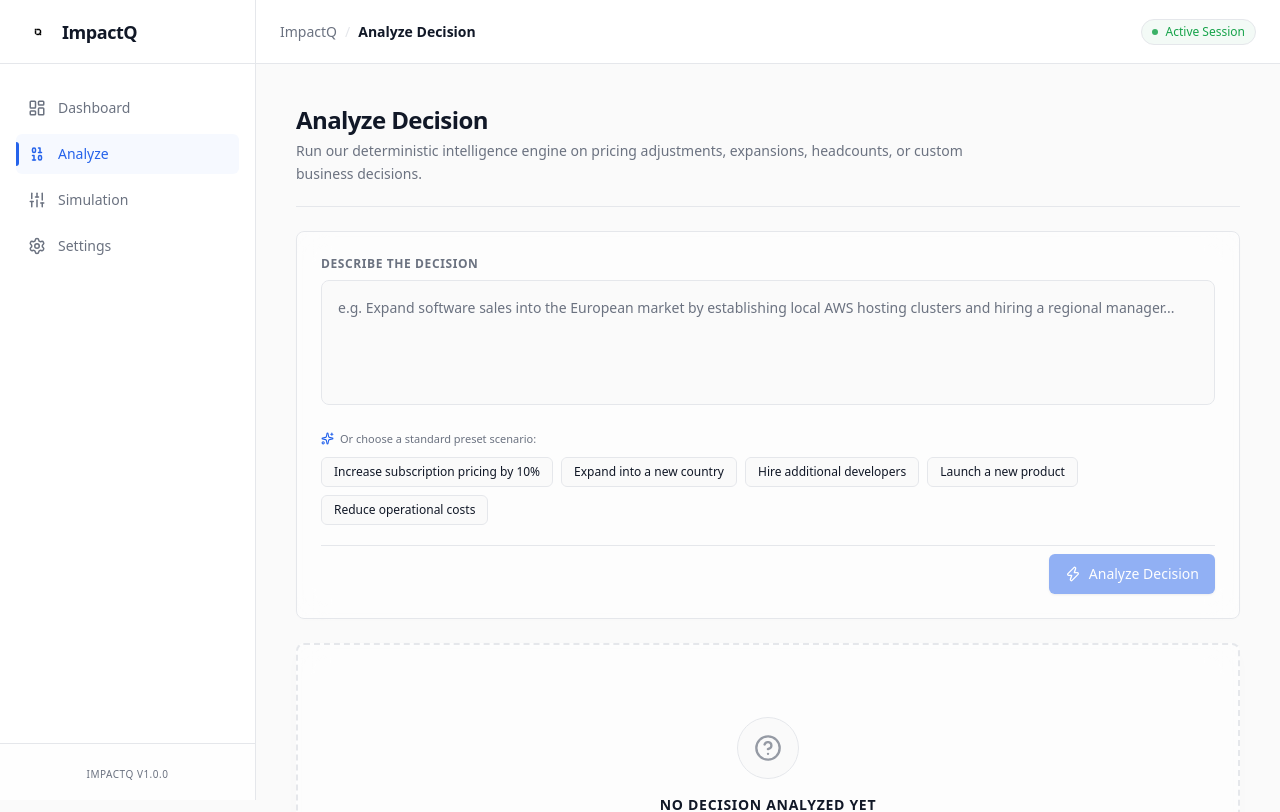
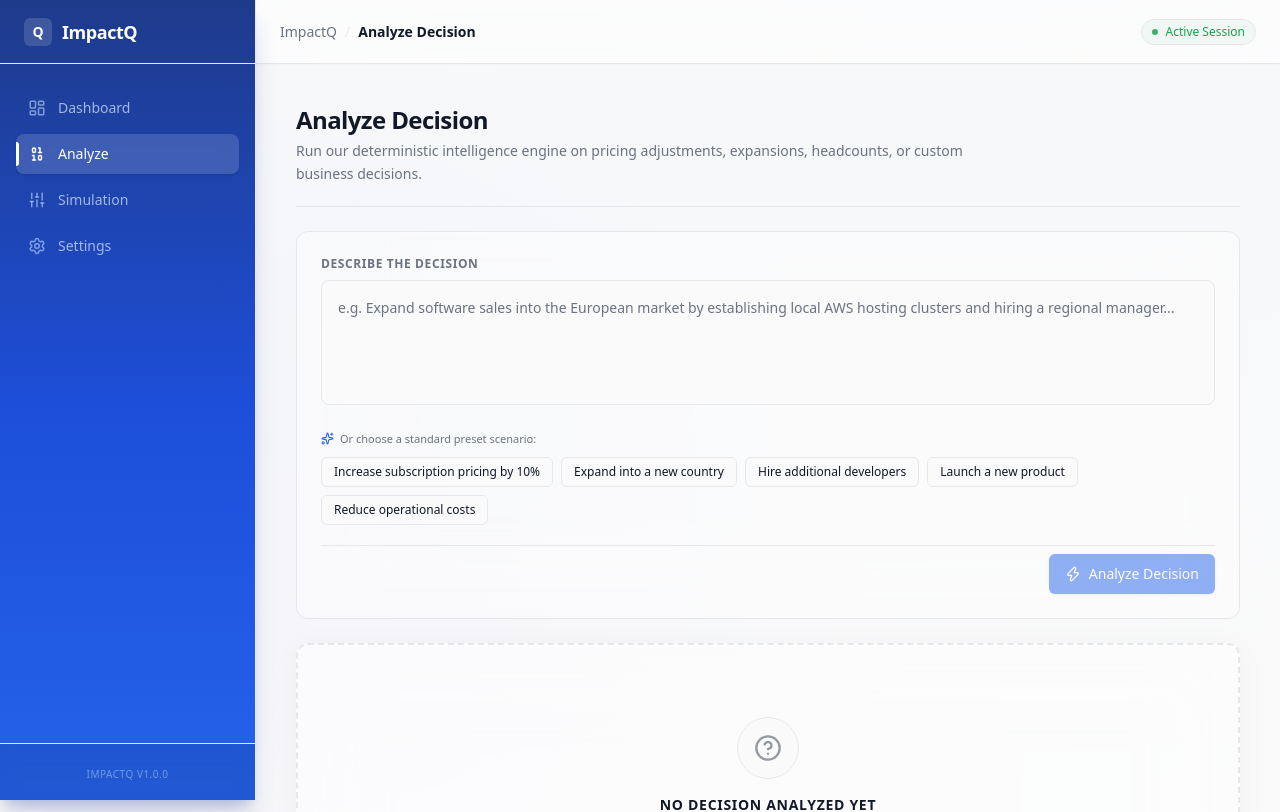
Before and after one commit to Law-13/IMPACTQ, a Next.js app in the folder frontend/: page /analyze in a window 1280 px wide. Shown: the top 812 px of the page. Built offline with nearby package versions, Linux system fonts and the light colour scheme; no server answers.

Commit message:
Add blue sidebar, liquid glass effects, and glassmorphism throughout UI

```diff
--- a/frontend/app/globals.css
+++ b/frontend/app/globals.css
@@ -70,21 +70,60 @@ body {
 
 /* Custom visual utilities */
 .card-hover {
-  transition: transform 0.2s ease, box-shadow 0.2s ease, border-color 0.2s ease;
+  transition: transform 0.25s ease, box-shadow 0.25s ease, border-color 0.25s ease, backdrop-filter 0.25s ease;
 }
 .card-hover:hover {
   transform: translateY(-2px);
-  box-shadow: 0 4px 12px rgba(0, 0, 0, 0.03);
-  border-color: var(--secondary);
+  box-shadow: 0 8px 32px rgba(37, 99, 235, 0.06), 0 2px 8px rgba(0, 0, 0, 0.03);
+  border-color: rgba(255, 255, 255, 0.3);
 }
 .dark .card-hover:hover {
-  box-shadow: 0 4px 12px rgba(0, 0, 0, 0.2);
+  box-shadow: 0 8px 32px rgba(59, 130, 246, 0.1), 0 2px 8px rgba(0, 0, 0, 0.3);
 }
 
 /* Focus states */
 *:focus-visible {
   outline: 2px solid var(--accent);
   outline-offset: 2px;
+}
+
+/* Liquid Glass Effect Utilities */
+.liquid-glass {
+  background: rgba(255, 255, 255, 0.12);
+  backdrop-filter: blur(20px) saturate(180%);
+  -webkit-backdrop-filter: blur(20px) saturate(180%);
+  border: 1px solid rgba(255, 255, 255, 0.18);
+  box-shadow: 0 8px 32px rgba(31, 38, 135, 0.04);
+}
+
+.liquid-glass-strong {
+  background: rgba(255, 255, 255, 0.25);
+  backdrop-filter: blur(40px) saturate(200%);
+  -webkit-backdrop-filter: blur(40px) saturate(200%);
+  border: 1px solid rgba(255, 255, 255, 0.25);
+  box-shadow:
+    0 8px 32px rgba(31, 38, 135, 0.06),
+    inset 0 1px 0 rgba(255, 255, 255, 0.3);
+}
+
+/* Ambient animated gradient background for the main app shell */
+@keyframes ambientShift {
+  0%, 100% {
+    background-position: 0% 50%;
+  }
+  50% {
+    background-position: 100% 50%;
+  }
+}
+
+.ambient-bg {
+  background:
+    radial-gradient(ellipse at 20% 50%, rgba(37, 99, 235, 0.03) 0%, transparent 50%),
+    radial-gradient(ellipse at 80% 20%, rgba(37, 99, 235, 0.02) 0%, transparent 50%),
+    radial-gradient(ellipse at 50% 80%, rgba(147, 51, 234, 0.015) 0%, transparent 50%),
+    var(--background);
+  background-size: 200% 200%;
+  animation: ambientShift 20s ease infinite;
 }
 
 /* Premium Loading Animations & Transitions */
--- /dev/null
+++ b/frontend/app/not-found.tsx
@@ -0,0 +1,16 @@
+import Link from "next/link";
+
+export default function NotFound() {
+  return (
+    <div className="flex flex-col items-center justify-center min-h-[60vh] text-center space-y-4">
+      <h1 className="text-6xl font-bold font-mono text-accent">404</h1>
+      <p className="text-sm text-secondary">The page you are looking for does not exist.</p>
+      <Link
+        href="/dashboard"
+        className="text-xs font-semibold text-accent hover:underline"
+      >
+        Back to Dashboard
+      </Link>
+    </div>
+  );
+}
--- a/frontend/components/LayoutShell.tsx
+++ b/frontend/components/LayoutShell.tsx
@@ -19,7 +19,7 @@ export function LayoutShell({ children }: LayoutShellProps) {
 
   if (isPublicPage) {
     return (
-      <div className="flex flex-col min-h-screen bg-surface">
+      <div className="flex flex-col min-h-screen bg-surface ambient-bg">
         <LoadingScreen />
         <Navbar isPublic={true} />
         <main className="flex-1 animate-in fade-in duration-300">
@@ -30,7 +30,7 @@ export function LayoutShell({ children }: LayoutShellProps) {
   }
 
   return (
-    <div className="flex min-h-screen bg-background text-text">
+    <div className="flex min-h-screen bg-background text-text ambient-bg">
       <LoadingScreen />
       {/* Sidebar navigation */}
       <Sidebar isOpen={isSidebarOpen} onClose={() => setIsSidebarOpen(false)} />
--- a/frontend/components/Navbar.tsx
+++ b/frontend/components/Navbar.tsx
@@ -25,7 +25,7 @@ export function Navbar({ onMenuClick, isPublic = false }: NavbarProps) {
 
   if (isPublic) {
     return (
-      <header className="sticky top-0 z-40 w-full bg-surface/85 backdrop-blur-xs border-b border-border transition-colors">
+      <header className="sticky top-0 z-40 w-full bg-surface/60 backdrop-blur-xl border-b border-border/50 shadow-sm shadow-black/[0.02] transition-colors">
         <div className="max-w-5xl mx-auto h-16 px-6 flex items-center justify-between">
           <Link href="/" className="focus-visible:outline-none">
             <Logo />
@@ -53,7 +53,7 @@ export function Navbar({ onMenuClick, isPublic = false }: NavbarProps) {
   }
 
   return (
-    <header className="sticky top-0 z-30 w-full h-16 bg-surface border-b border-border flex items-center justify-between px-6 transition-colors">
+    <header className="sticky top-0 z-30 w-full h-16 bg-surface/60 backdrop-blur-xl border-b border-border/50 shadow-sm shadow-black/[0.02] flex items-center justify-between px-6 transition-colors">
       {/* Left side: Mobile Toggle & Breadcrumb */}
       <div className="flex items-center gap-4">
         {onMenuClick && (
--- a/frontend/components/Sidebar.tsx
+++ b/frontend/components/Sidebar.tsx
@@ -9,7 +9,6 @@ import {
   Settings as SettingsIcon,
   X
 } from "lucide-react";
-import { Logo } from "./Logo";
 import { cn } from "@/lib/utils";
 
 interface SidebarProps {
@@ -32,29 +31,38 @@ export function Sidebar({ isOpen, onClose }: SidebarProps) {
       {/* Mobile Backdrop Overlay */}
       {isOpen && (
         <div
-          className="fixed inset-0 bg-black/30 backdrop-blur-xs z-40 lg:hidden transition-opacity duration-300"
+          className="fixed inset-0 bg-black/30 backdrop-blur-sm z-40 lg:hidden transition-opacity duration-300"
           onClick={onClose}
           aria-hidden="true"
         />
       )}
 
-      {/* Sidebar Container */}
+      {/* Sidebar Container — Blue Gradient + Glassmorphism */}
       <aside
         className={cn(
-          "fixed top-0 bottom-0 left-0 z-50 flex flex-col w-64 bg-surface border-r border-border transform lg:translate-x-0 transition-transform duration-300 ease-in-out lg:sticky lg:h-screen",
+          "fixed top-0 bottom-0 left-0 z-50 flex flex-col w-64 transform lg:translate-x-0 transition-transform duration-300 ease-in-out lg:sticky lg:h-screen",
+          "bg-gradient-to-b from-[#1e3a8a] via-[#1d4ed8] to-[#2563eb]",
+          "backdrop-blur-xl border-r border-white/10 shadow-xl shadow-blue-900/20",
           isOpen ? "translate-x-0" : "-translate-x-full"
         )}
         role="navigation"
         aria-label="Main Navigation"
       >
         {/* Header / Logo */}
-        <div className="h-16 flex items-center justify-between px-6 border-b border-border">
+        <div className="h-16 flex items-center justify-between px-6 border-b border-white/10">
           <Link href="/dashboard" onClick={onClose} className="focus-visible:outline-none">
-            <Logo />
+            <div className="flex items-center gap-2.5 select-none">
+              <div className="w-7 h-7 rounded-md bg-white/15 backdrop-blur-sm flex items-center justify-center">
+                <span className="font-bold text-white text-sm">Q</span>
+              </div>
+              <span className="font-sans font-bold text-lg text-white tracking-tight">
+                ImpactQ
+              </span>
+            </div>
           </Link>
           <button
             onClick={onClose}
-            className="p-1.5 rounded-md text-secondary hover:text-text hover:bg-background lg:hidden focus-visible:outline-none focus-visible:ring-2 focus-visible:ring-accent"
+            className="p-1.5 rounded-md text-blue-200 hover:text-white hover:bg-white/10 lg:hidden focus-visible:outline-none focus-visible:ring-2 focus-visible:ring-white/30"
             aria-label="Close menu"
           >
             <X size={18} />
@@ -73,22 +81,22 @@ export function Sidebar({ isOpen, onClose }: SidebarProps) {
                 href={item.href}
                 onClick={onClose}
                 className={cn(
-                  "relative flex items-center gap-3 px-3 py-2.5 rounded-md text-sm font-medium transition-all group focus-visible:outline-none focus-visible:ring-2 focus-visible:ring-accent",
+                  "relative flex items-center gap-3 px-3 py-2.5 rounded-lg text-sm font-medium transition-all group focus-visible:outline-none focus-visible:ring-2 focus-visible:ring-white/30",
                   isActive
-                    ? "text-accent bg-accent/[0.04] dark:bg-accent/[0.08]"
-                    : "text-secondary hover:text-text hover:bg-background"
+                    ? "text-white bg-white/15 backdrop-blur-sm shadow-sm shadow-black/10"
+                    : "text-blue-100/70 hover:text-white hover:bg-white/10"
                 )}
                 aria-current={isActive ? "page" : undefined}
               >
                 {/* Active Indicator Line */}
                 {isActive && (
-                  <div className="absolute left-0 top-2 bottom-2 w-[3px] bg-accent rounded-r-md transition-all duration-300" />
+                  <div className="absolute left-0 top-2 bottom-2 w-[3px] bg-white rounded-r-md transition-all duration-300" />
                 )}
                 <Icon
                   size={18}
                   className={cn(
                     "transition-colors",
-                    isActive ? "text-accent" : "text-secondary group-hover:text-text"
+                    isActive ? "text-white" : "text-blue-200/60 group-hover:text-white"
                   )}
                 />
                 <span>{item.name}</span>
@@ -98,8 +106,8 @@ export function Sidebar({ isOpen, onClose }: SidebarProps) {
         </nav>
 
         {/* Footer / Version info */}
-        <div className="p-4 border-t border-border bg-background/20 text-center">
-          <span className="text-[10px] tracking-wider text-secondary font-mono">
+        <div className="p-4 border-t border-white/10 bg-black/10 text-center backdrop-blur-sm">
+          <span className="text-[10px] tracking-wider text-blue-200/50 font-mono">
             IMPACTQ V1.0.0
           </span>
         </div>
--- a/frontend/components/ui/card.tsx
+++ b/frontend/components/ui/card.tsx
@@ -5,7 +5,7 @@ export const Card = React.forwardRef<HTMLDivElement, React.HTMLAttributes<HTMLDi
   ({ className, ...props }, ref) => (
     <div
       ref={ref}
-      className={cn("bg-surface/55 backdrop-blur-lg border border-border/40 rounded-lg shadow-[0_4px_24px_rgba(0,0,0,0.01)] overflow-hidden", className)}
+      className={cn("bg-surface/40 backdrop-blur-2xl border border-white/20 rounded-xl shadow-[0_4px_30px_rgba(0,0,0,0.04)] overflow-hidden transition-all duration-200", className)}
       {...props}
     />
   )
```
